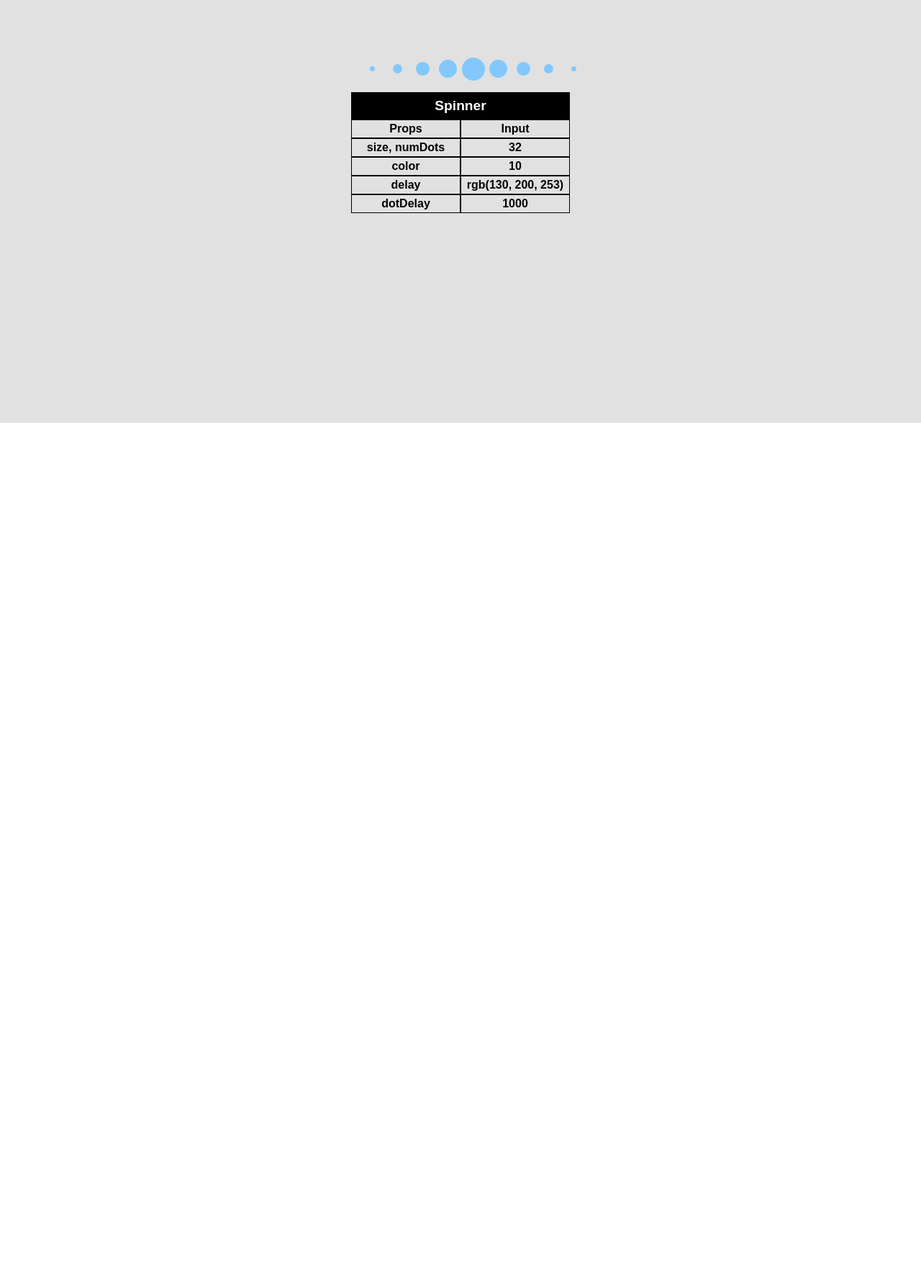
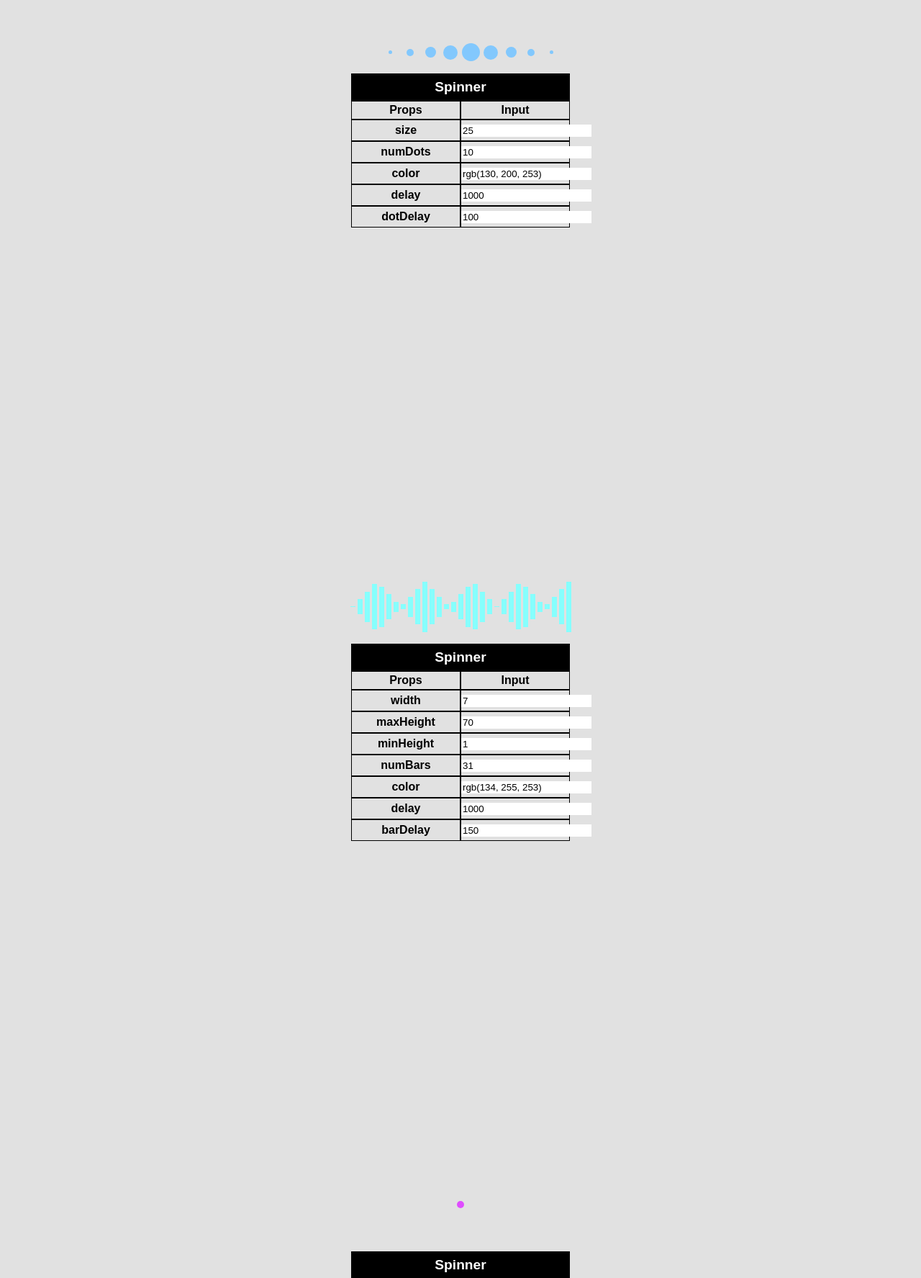
Before and after one commit to josue-rojas/react-loading, a React (Create React App) app: page / in a window 1280 px wide. Shown: the part 1013-2788 px from the top of the page at 72% size. Before the commit the page ends 1600 px from the top, so only its background shows below. Built offline with nearby package versions, Linux system fonts and the light colour scheme.

Commit message:
created cleaner site, need to fix upcoming bugs

```diff
--- a/src/App.js
+++ b/src/App.js
@@ -1,6 +1,13 @@
 import React, { Component } from 'react';
 import InputTable from './InputTable'
 import * as Loaders from './LoaderMakers';
+
+// BUGS BUGS BUGS (and features):
+// loaders that have 2 delays do not re render correctly when changing the inner delay
+// does keypress navigation does not work when resize (need to check resize and update)
+// booleans should be 0 or 1 in loaders to make it easier to change in input
+// should have navigation button so mobile can use the auto scrolling
+// add smooth auto scroll
 
 // a FullView is a div that represents a full screen page with everything center.....simple..... (a slideshow sort of)
 class FullView extends Component{
@@ -13,6 +20,7 @@ class FullView extends Component{
       alignItems: 'center',
       backgroundColor: this.props.bgColor,
       backgroundImage: this.props.backgroundImage,
+      overflow: 'hidden',
     }
     return(
       <div className='Full-View' style={style}>
@@ -24,7 +32,20 @@ class FullView extends Component{
 
 class InnerView extends Component{
   constructor(props){
-    super(props)
+    super(props);
+    this.state = {
+      inputValues: this.props.maker.defaults,
+      loader: this.props.maker.make(this.props.maker.defaults),
+    }
+    this.handleInput = this.handleInput.bind(this);
+  }
+  handleInput(e, inputIndex){
+    const inputValues = this.state.inputValues.slice();
+    inputValues[inputIndex] = e.target.value;
+    this.setState({
+      inputValues: inputValues,
+      loader: this.props.maker.make(inputValues),
+    })
   }
   render(){
     const innerViewStyle={
@@ -35,11 +56,12 @@ class InnerView extends Component{
      }
     return(
       <div style={innerViewStyle}>
-        {this.props.maker.make()}
+        {this.state.loader}
         <InputTable
           title={'Spinner'}
           titles={this.props.maker.titles}
-          defaults={this.props.maker.defaults}/>
+          values={this.state.inputValues}
+          handleInput={this.handleInput}/>
       </div>
     )
   }
@@ -101,13 +123,22 @@ class App extends Component {
     if(nextPos != undefined) window.scroll(0, nextPos);
   }
   render() {
+    // loaders inner views
     const spinnnerInner = (<InnerView maker={Loaders.SpinnerMaker}/>)
     const dotInner = (<InnerView maker={Loaders.DotMaker}/>)
+    const barsInner = (<InnerView maker={Loaders.BarsMaker}/>)
+    const pulseInner = (<InnerView maker={Loaders.PulseMaker}/>)
+    const squaresInner = (<InnerView maker={Loaders.SquaresMaker}/>)
+    const spinDotsInner = (<InnerView maker={Loaders.SpinDotsMaker}/>)
 
     return (
       <div onKeyDown={this.handleKeys} tabIndex="0">
         <FullView stuff={spinnnerInner} bgColor={'rgb(225,225,225)'}/>
         <FullView stuff={dotInner} bgColor={'rgb(225,225,225)'}/>
+        <FullView stuff={barsInner} bgColor={'rgb(225,225,225)'}/>
+        <FullView stuff={pulseInner} bgColor={'rgb(225,225,225)'}/>
+        <FullView stuff={squaresInner} bgColor={'rgb(225,225,225)'}/>
+        <FullView stuff={spinDotsInner} bgColor={'rgb(225,225,225)'}/>
       </div>
     );
   }
--- a/src/Components/Bars.js
+++ b/src/Components/Bars.js
@@ -2,9 +2,9 @@ import React, { Component } from 'react';
 import './Styles/Bars.css';
 
 // props
-// width: string of size of width of each bar
-// maxHeight: string of size of max height the bar is going to go
-// minHeight: string of size of min height the bar should go to
+// width: int of size of width of each bar
+// maxHeight: int of size of max height the bar is going to go
+// minHeight: int of size of min height the bar should go to
 // numBars: int of number of bars to display
 // color: string of color the bars should be
 // delay: delay for animation
@@ -18,7 +18,7 @@ export default class Bars extends Component{
   }
   getBarStyle(delay){
     return({
-      minHeight: this.props.minHeight,
+      minHeight: this.props.minHeight + 'px',
       width: '100%',
       backgroundColor: this.props.color,
       animation: 'bars ' + this.props.delay + 'ms linear infinite',
@@ -27,8 +27,8 @@ export default class Bars extends Component{
   }
   makeBars(){
     const barWrapper = {
-        width: this.props.width,
-        height: this.props.maxHeight,
+        width: this.props.width + 'px',
+        height: this.props.maxHeight + 'px',
         display: 'flex',
         alignItems: 'center',
         margin: '1.5px',
--- a/src/Components/Dots.js
+++ b/src/Components/Dots.js
@@ -27,8 +27,8 @@ export default class Dots extends Component{
   }
   makeDots(){
     const dotWrapper = {
-        width: this.props.size,
-        height: this.props.size,
+        width: this.props.size + 'px',
+        height: this.props.size + 'px',
         display: 'flex',
         justifyContent: 'center',
         alignItems: 'center',
--- a/src/InputTable.js
+++ b/src/InputTable.js
@@ -7,19 +7,37 @@ export default class InputTable extends Component{
   createInputRows(titles, defaults){
     const inputRows = [];
     const style = {
-      fontWeight: 800,
-      width: '150px',
-      textAlign: 'center',
-      display: 'inline-block',
-      border: '1px solid black',
-      padding: '3px 0',
+      prop: {
+        fontWeight: 800,
+        width: '150px',
+        textAlign: 'center',
+        display: 'inline-block',
+        border: '1px solid black',
+        padding: '5px 0',
+      },
+      inputProp: {
+        fontWeight: 800,
+        width: '150px',
+        textAlign: 'center',
+        display: 'inline-block',
+        border: '1px solid black',
+        padding: '2px 0',
+      },
+      input: {
+        margin: 0,
+        border: 0,
+      }
     }
-    console.log(titles)
     for(let i = 0; i < titles.length; i++){
       inputRows.push(
         <div>
-          <div style={style}>{titles[i]}</div>
-          <div style={style}>{defaults[i]}</div>
+          <div style={style.prop}>{titles[i]}</div>
+          <div style={style.prop}>
+            <input
+              style={style.input}
+              onChange={(e) => this.props.handleInput(e, i)}
+              value={this.props.values[i]}/>
+          </div>
         </div>
       )
     }
--- a/src/LoaderMakers.js
+++ b/src/LoaderMakers.js
@@ -1,4 +1,4 @@
-// LoadingComponent Creater classes for input table (much neater here)
+// LoadingComponent Creater classes for input table (much neater here displaying)
 import React from 'react';
 import Spin from './Components/Spin';
 import Dots from './Components/Dots';
@@ -9,9 +9,10 @@ import SpinDots from './Components/SpinDots';
 
 class SpinnerMaker {
   static titles = ['size', 'borderSize', 'primaryColor', 'secondaryColor', 'delay', 'doubleBorder']
-  static defaults = ['32', 3, 'rgba(0, 0, 0, 0.1)', 'red', '1s', 1]
+  static defaults = [100, 3, 'rgba(0, 0, 0, 0.1)', 'red', '1s', 1]
   static make(props = this.defaults){
     return (<Spin
+      key={Math.random()}
       size={props[0]}
       borderSize={props[1]}
       primaryColor={props[2]}
@@ -22,11 +23,12 @@ class SpinnerMaker {
 }
 
 class DotMaker {
-  static titles = ['size, numDots', 'color', 'delay', 'dotDelay']
-  static defaults = [32, 10, 'rgb(130, 200, 253)', 1000, 100]
+  static titles = ['size', 'numDots', 'color', 'delay', 'dotDelay']
+  static defaults = [25, 10, 'rgb(130, 200, 253)', 1000, 100]
   static make(props=this.defaults){
     return(
       <Dots
+        key={Math.random()}
         size={props[0]}
         numDots={props[1]}
         color={props[2]}
@@ -36,112 +38,179 @@ class DotMaker {
   }
 }
 
-
-export {SpinnerMaker, DotMaker};
+class BarsMaker {
+  static titles = ['width', 'maxHeight', 'minHeight', 'numBars', 'color', 'delay', 'barDelay']
+  static defaults = [7, 70, 1, 31, 'rgb(134, 255, 253)',1000, 150]
+  static make(props=this.defaults){
+    return(
+      <Bars
+        key={Math.random()}
+        width={props[0]}
+        maxHeight={props[1]}
+        minHeight={props[2]}
+        numBars={props[3]}
+        color={props[4]}
+        delay={props[5]}
+        barDelay={props[6]}/>
+    )
+  }
+}
 
 
-const SpinExample = (
-  <div>
-    <Spin
-      size={32}
-      borderSize={3}
-      primaryColor={'rgba(0, 0, 0, 0.1)'}
-      secondaryColor={'red'}
-      delay={'1s'}/>
-    <Spin
-      size={32}
-      borderSize={10}
-      primaryColor={'rgba(0, 0, 0, 0.1)'}
-      secondaryColor={'red'}
-      delay={'750ms'}
-      doubleBorder={true}/>
-  </div>
-)
+class PulseMaker {
+  static titles = ['maxSize', 'minSize', 'borderSize', 'color', 'delay']
+  static defaults = [100, 10, 1, 'rgb(223, 77, 255)',1000]
+  static make(props=this.defaults){
+    return(
+      <Pulse
+        key={Math.random()}
+        maxSize={props[0]}
+        minSize={props[1]}
+        borderSize={props[2]}
+        color={props[3]}
+        delay={props[4]}/>
+    )
+  }
+}
 
-const DotsExample = (
-  <div>
-    <Dots
-      size={32}
-      numDots={10}
-      color={'rgb(71, 255, 253)'}
-      delay={1000}
-      dotDelay={100}/>
-    <Dots
-      size={12}
-      numDots={5}
-      color={'rgb(130, 200, 253)'}
-      delay={750}
-      dotDelay={0}/>
-  </div>
-)
+class SquaresMaker {
+  static titles = ['size', 'numSquares', 'delay', 'squareDelay', 'color', 'alternate']
+  static defaults = [100, 4, 2000, 70, 'rgb(103, 77, 255)', 1]
+  static make(props=this.defaults){
+    return(
+      <Squares
+        key={Math.random()}
+        size={props[0]}
+        numSquares={props[1]}
+        delay={props[2]}
+        squareDelay={props[3]}
+        color={props[4]}
+        alternate={props[5]}/>
+    )
+  }
+}
 
-const BarsExample = (
-  <div>
-    <Bars
-      width={'10px'}
-      maxHeight={'30px'}
-      minHeight={'5px'}
-      numBars={5}
-      color={'black'}
-      delay={1000}
-      barDelay={100}/>
-    <Bars
-      width={'10px'}
-      maxHeight={'50px'}
-      minHeight={'1px'}
-      numBars={31}
-      color={'rgb(134, 255, 107)'}
-      delay={1000}
-      barDelay={150}/>
-  </div>
-)
+class SpinDotsMaker {
+  static titles = ['size', 'circleSize', 'delay', 'color']
+  static defaults = [100, 10, 1500, 'rgb(13, 77, 55)']
+  static make(props=this.defaults){
+    return(
+      <SpinDots
+        key={Math.random()}
+        size={props[0]}
+        circleSize={props[1]}
+        delay={props[2]}
+        color={props[3]}/>
+    )
+  }
+}
 
-const PulseExample = (
-  <div>
-    <Pulse
-      maxSize={52}
-      minSize={10}
-      borderSize={1}
-      color={'rgb(223, 77, 255)'}
-      delay={1000}/>
-    <Pulse
-      maxSize={60}
-      minSize={10}
-      borderSize={5}
-      color={'rgb(255, 10, 105)'}
-      delay={750}/>
-  </div>
-)
+export {SpinnerMaker, DotMaker, BarsMaker, PulseMaker, SquaresMaker, SpinDotsMaker};
 
-const SquaresExample = (
-  <div>
-    <Squares
-      size={52}
-      numSquares={4}
-      delay={2000}
-      squareDelay={70}
-      color={'rgb(103, 77, 255)'}
-      alternate={true}/>
-    <Squares
-      size={102}
-      numSquares={5}
-      delay={2000}
-      squareDelay={100}
-      color={'rgb(103, 77, 155)'}/>
-  </div>
-)
-
-const SpinDotsExample = (
-  <div>
-    <SpinDots
-      size={20}
-      circleSize={3}
-      delay={2000}
-      color={'rgb(103, 77, 255)'}/>
-    <SpinDots
-      size={40}
-      circleSize={10}
-      delay={1500}
-      color={'rgb(13, 77, 55)'}/>
-  </div>
-)
+// ----------------------
+// other examples which look nice
+// const SpinExample = (
+//   <div>
+//     <Spin
+//       size={32}
+//       borderSize={3}
+//       primaryColor={'rgba(0, 0, 0, 0.1)'}
+//       secondaryColor={'red'}
+//       delay={'1s'}/>
+//     <Spin
+//       size={32}
+//       borderSize={10}
+//       primaryColor={'rgba(0, 0, 0, 0.1)'}
+//       secondaryColor={'red'}
+//       delay={'750ms'}
+//       doubleBorder={true}/>
+//   </div>
+// )
+//
+// const DotsExample = (
+//   <div>
+//     <Dots
+//       size={32}
+//       numDots={10}
+//       color={'rgb(71, 255, 253)'}
+//       delay={1000}
+//       dotDelay={100}/>
+//     <Dots
+//       size={12}
+//       numDots={5}
+//       color={'rgb(130, 200, 253)'}
+//       delay={750}
+//       dotDelay={0}/>
+//   </div>
+// )
+//
+// const BarsExample = (
+//   <div>
+//     <Bars
+//       width={10}
+//       maxHeight={30}
+//       minHeight={5}
+//       numBars={5}
+//       color={'black'}
+//       delay={1000}
+//       barDelay={100}/>
+//     <Bars
+//       width={10}
+//       maxHeight={50}
+//       minHeight={1}
+//       numBars={31}
+//       color={'rgb(134, 255, 107)'}
+//       delay={1000}
+//       barDelay={150}/>
+//   </div>
+// )
+//
+// const PulseExample = (
+//   <div>
+//     <Pulse
+//       maxSize={52}
+//       minSize={10}
+//       borderSize={1}
+//       color={'rgb(223, 77, 255)'}
+//       delay={1000}/>
+//     <Pulse
+//       maxSize={60}
+//       minSize={10}
+//       borderSize={5}
+//       color={'rgb(255, 10, 105)'}
+//       delay={750}/>
+//   </div>
+// )
+//
+// const SquaresExample = (
+//   <div>
+//     <Squares
+//       size={52}
+//       numSquares={4}
+//       delay={2000}
+//       squareDelay={70}
+//       color={'rgb(103, 77, 255)'}
+//       alternate={true}/>
+//     <Squares
+//       size={102}
+//       numSquares={5}
+//       delay={2000}
+//       squareDelay={100}
+//       color={'rgb(103, 77, 155)'}/>
+//   </div>
+// )
+//
+// const SpinDotsExample = (
+//   <div>
+//     <SpinDots
+//       size={20}
+//       circleSize={3}
+//       delay={2000}
+//       color={'rgb(103, 77, 255)'}/>
+//     <SpinDots
+//       size={40}
+//       circleSize={10}
+//       delay={1500}
+//       color={'rgb(13, 77, 55)'}/>
+//   </div>
+// )
```
Also changed, not shown: 1 other file (tests, documents, lock files or other folders).
